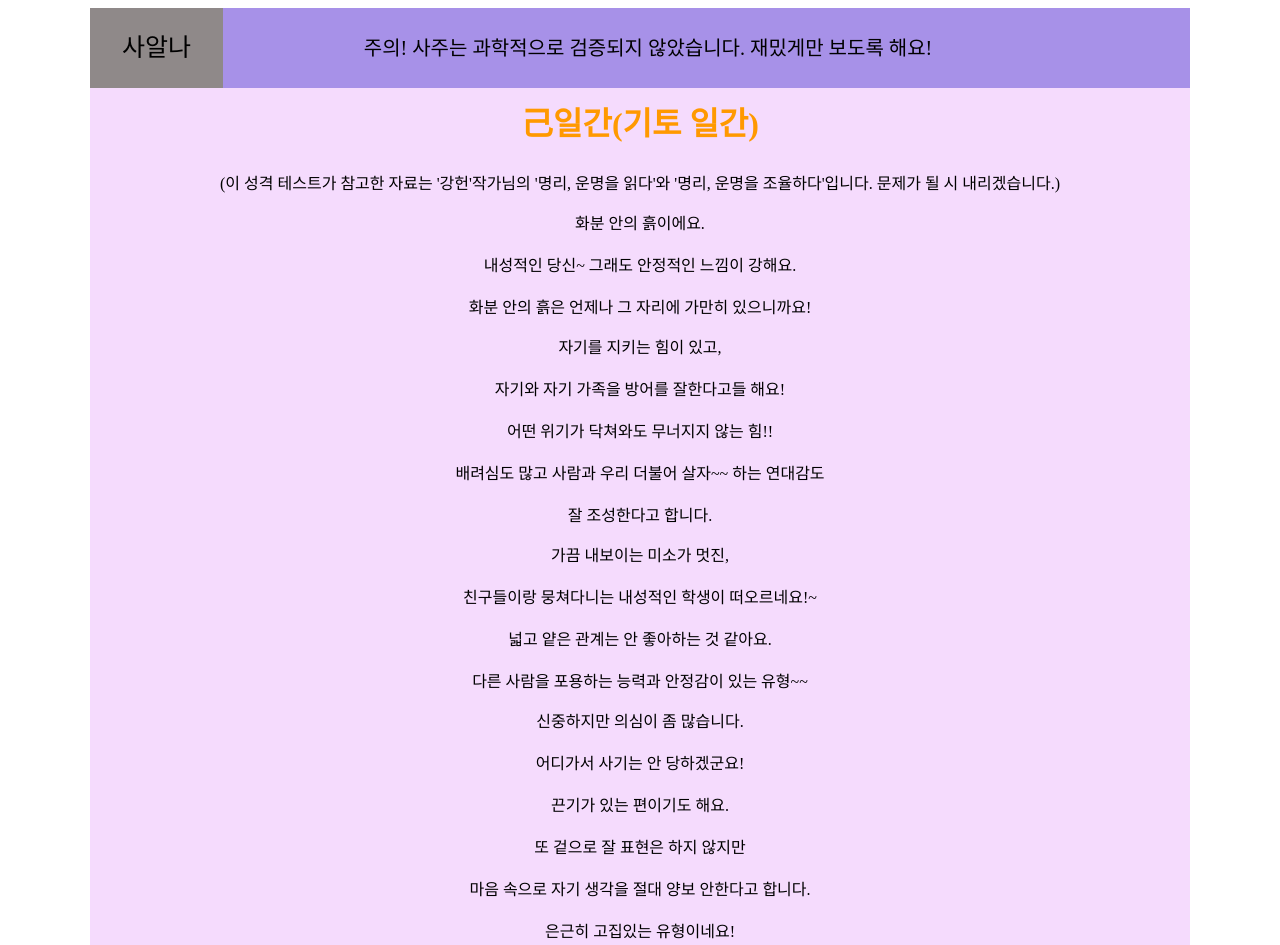
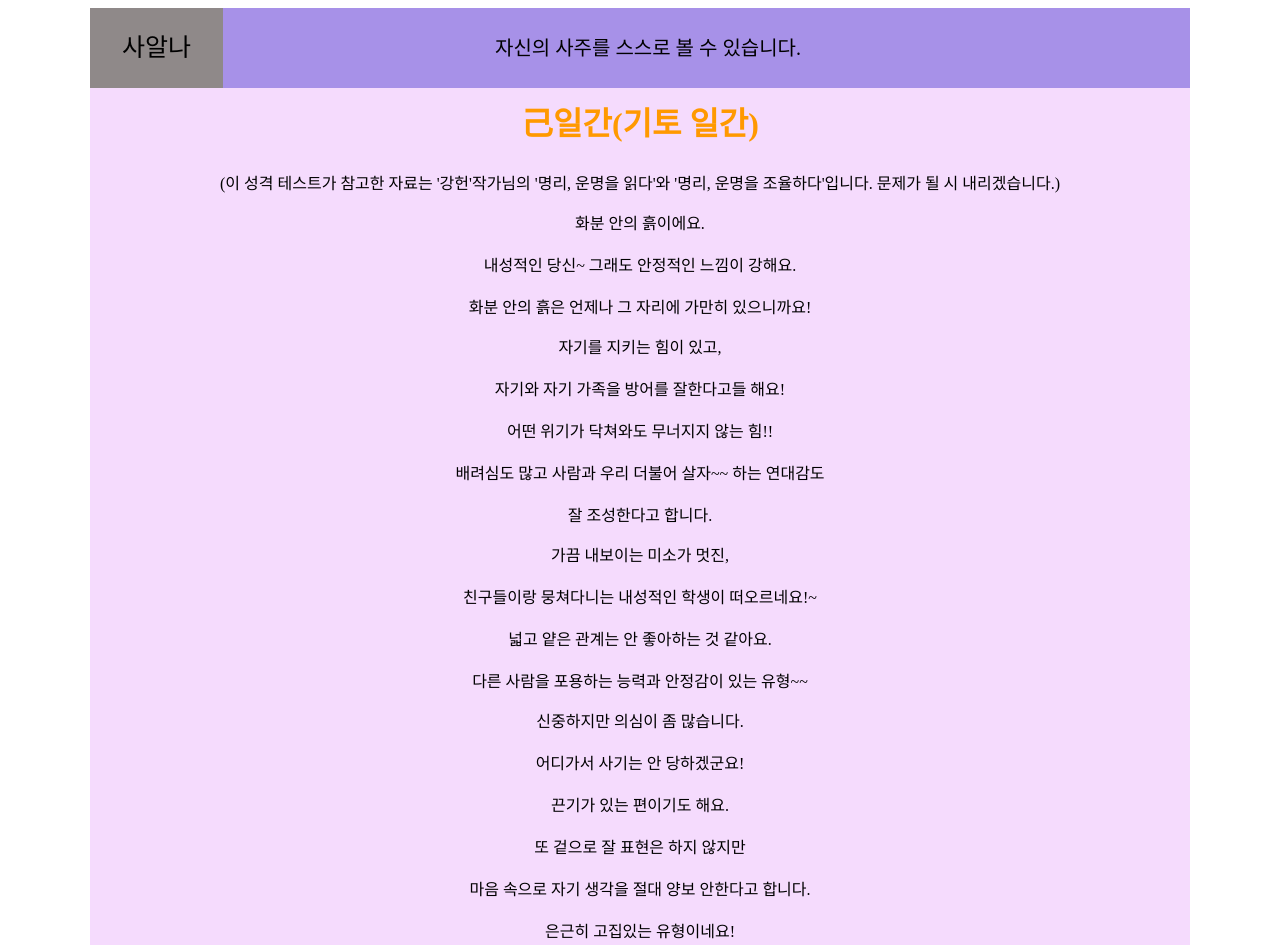
Before and after one commit to sally132/funnytest, a plain HTML site: page a6.html in a window 1280 px wide. Shown: the top 945 px of the page. Drawn offline with Linux system fonts and the light colour scheme.

Commit message:
Update a6.html

```diff
--- a/a6.html
+++ b/a6.html
@@ -95,7 +95,7 @@
                     사알나
                 </div>
                 <div class="warning">
-                    주의! 사주는 과학적으로 검증되지 않았습니다. 재밌게만 보도록 해요!
+                     자신의 사주를 스스로 볼 수 있습니다.
                 </div>
             </div>
                 <div class="contents">
```
